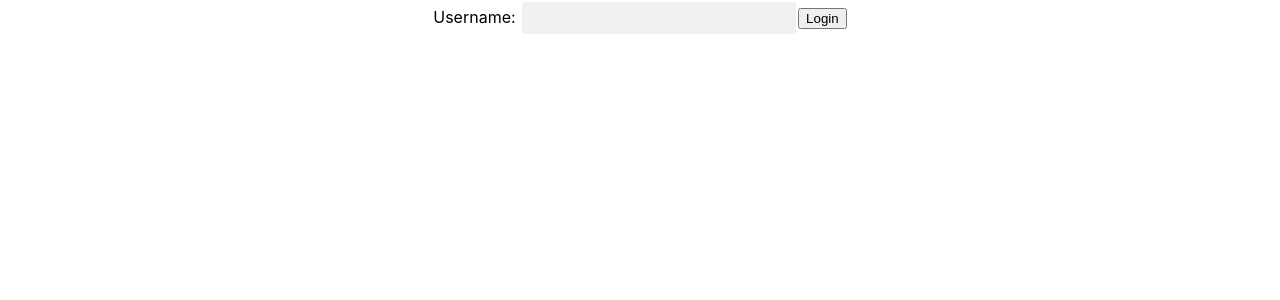
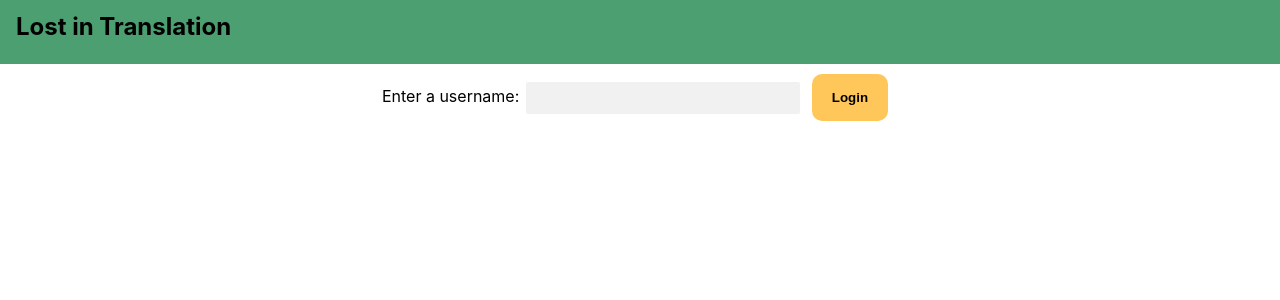
Before and after one commit to RustyOn/EA-Assignment2, a React (Create React App) app in the folder ea-assignment2/: page / in a window 1280 px wide. Shown: the top 300 px of the page. Built offline with nearby package versions, Linux system fonts and the light colour scheme; no server answers.

Commit message:
Banner and button styling
feat: added css to the rest of the buttons and made a simple banner

```diff
--- a/ea-assignment2/src/App.jsx
+++ b/ea-assignment2/src/App.jsx
@@ -21,6 +21,9 @@ function App() {
     <BrowserRouter>
       <div className="App">
         <Nav />
+        <div id="login-banner">
+          <h2 id="banner-text">Lost in Translation</h2>
+        </div>
         <Routes>
           <Route path="/" element={<LoginPage />} />
           <Route path="/translation" element={<TranslationPage />} />
--- a/ea-assignment2/src/DisplayUser.jsx
+++ b/ea-assignment2/src/DisplayUser.jsx
@@ -40,7 +40,7 @@ function DisplayUser() {
             UserID: {sessionStorage.getItem("currID")}
             {listTrans}
           </ul>
-          <button onClick={DeleteTrans}>Clear Record</button>
+          <button className="orange-btn" onClick={DeleteTrans}>Clear Record</button>
         </>
       );
     }
--- a/ea-assignment2/src/InputDisplay.jsx
+++ b/ea-assignment2/src/InputDisplay.jsx
@@ -69,10 +69,10 @@ function InputDisplay() {
     <>
       <form onSubmit={handleSubmit}>
         <label>
-          Username: <input required type="text" ref={inputRef} />
+          Enter a username: <input required type="text" ref={inputRef} />
         </label>
 
-        <button type="submit">Login </button>
+        <button className="orange-btn" type="submit">Login </button>
       </form>
     </>
   );
--- a/ea-assignment2/src/index.css
+++ b/ea-assignment2/src/index.css
@@ -74,3 +74,31 @@ input{
   margin-left: -200;
   padding: 10;
 }
+
+#login-banner{
+  width:100%;
+  height:4rem;
+  background-color: #4C9F70;
+  line-height: 3.4rem;
+  vertical-align: middle;
+}
+#banner-text{
+  padding: 0 1rem ;
+  margin:0;
+  text-align: left;
+}
+
+.orange-btn{
+  background-color: #FFC759;
+  border: none;
+  border-radius: 10px;
+  color: rgb(0, 0, 0);
+  padding: 16px 20px;
+  text-decoration: none;
+  margin: 10px;
+  font-weight: bold;
+  cursor: pointer;
+}
+.orange-btn:hover{
+  background-color: rgb(233, 180, 75);
+}
```
